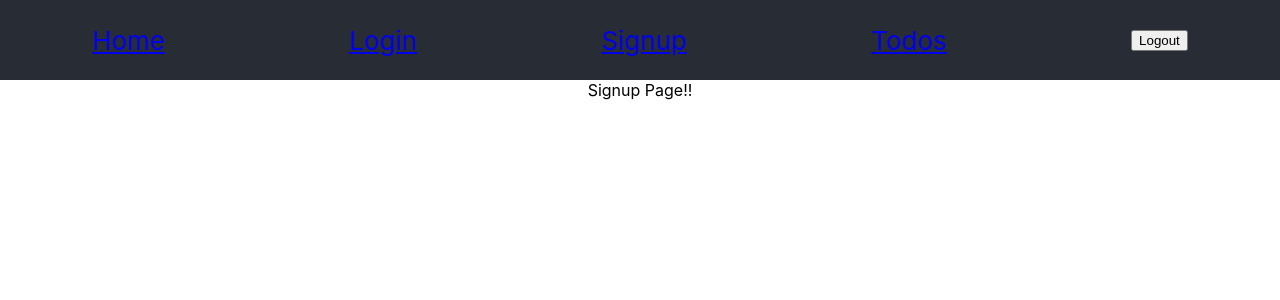
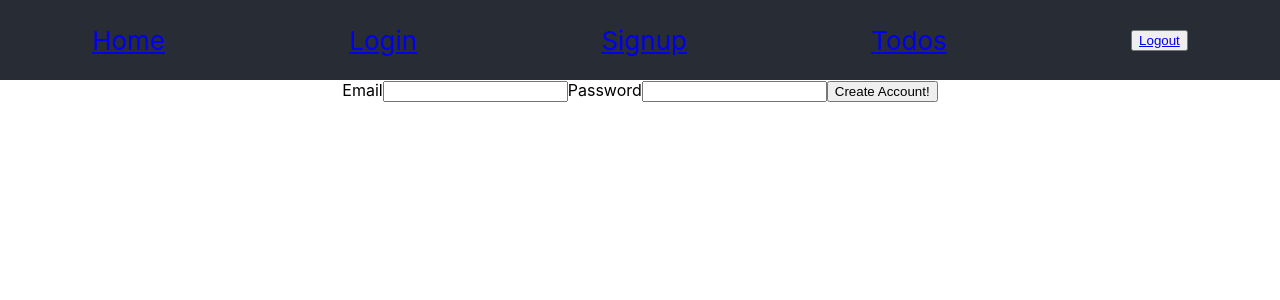
Before and after one commit to MissaelOrtiz/lab13-todo-frontend, a React (Create React App) app: page /signup in a window 1280 px wide. Shown: the top 300 px of the page. Built offline with nearby package versions, Linux system fonts and the light colour scheme.

Commit message:
added working signup page and fixed logout button

```diff
--- a/src/App.js
+++ b/src/App.js
@@ -29,7 +29,6 @@ export default class ParamsExample extends Component {
   handleLogout = () => {
     this.setState({ token: '' })
     localStorage.setItem(TOKEN, '')
-    this.props.history.push('/')
   }
 
   render() {
@@ -46,12 +45,12 @@ export default class ParamsExample extends Component {
             <Route
               path="/signup"
               exact
-              render={(routerProps) => <SignupPage {...routerProps} />}
+              render={(routerProps) => <SignupPage event={this.handleLogin} {...routerProps} />}
             />
             <Route
               path="/login"
               exact
-              render={(routerProps) => <LoginPage {...routerProps} />}
+              render={(routerProps) => <LoginPage event={this.handleLogin} {...routerProps} />}
             />
             <Route
               path="/todos"
--- a/src/Header.js
+++ b/src/Header.js
@@ -9,7 +9,7 @@ export default class Header extends Component {
                 <Link to="/login">Login</Link>
                 <Link to="/signup">Signup</Link>
                 <Link to="/todos">Todos</Link>
-                <button onClick={this.props.event}>Logout</button>
+                <button onClick={this.props.event}><Link to="/">Logout</Link></button>
             </div>
         )
     }
--- a/src/SignupPage.js
+++ b/src/SignupPage.js
@@ -11,7 +11,7 @@ export default class SignupPage extends Component {
         e.preventDefault();
 
         const token = await signup(this.state.email, this.state.password);
-        this.props.login(token)
+        this.props.event(token)
         this.props.history.push('/todos')
     }
 
@@ -26,7 +26,17 @@ export default class SignupPage extends Component {
     render() {
         return (
             <div>
-                Signup Page!!
+                <form onSubmit={this.handleSubmit}>
+                    <label>
+                        Email
+                        <input type="email" onChange={this.handleEmailChange}/>
+                    </label>
+                    <label>
+                        Password
+                        <input type="password" onChange={this.handlePasswordChange}/>
+                    </label>
+                    <button>Create Account!</button>
+                </form>
             </div>
         )
     }
```
